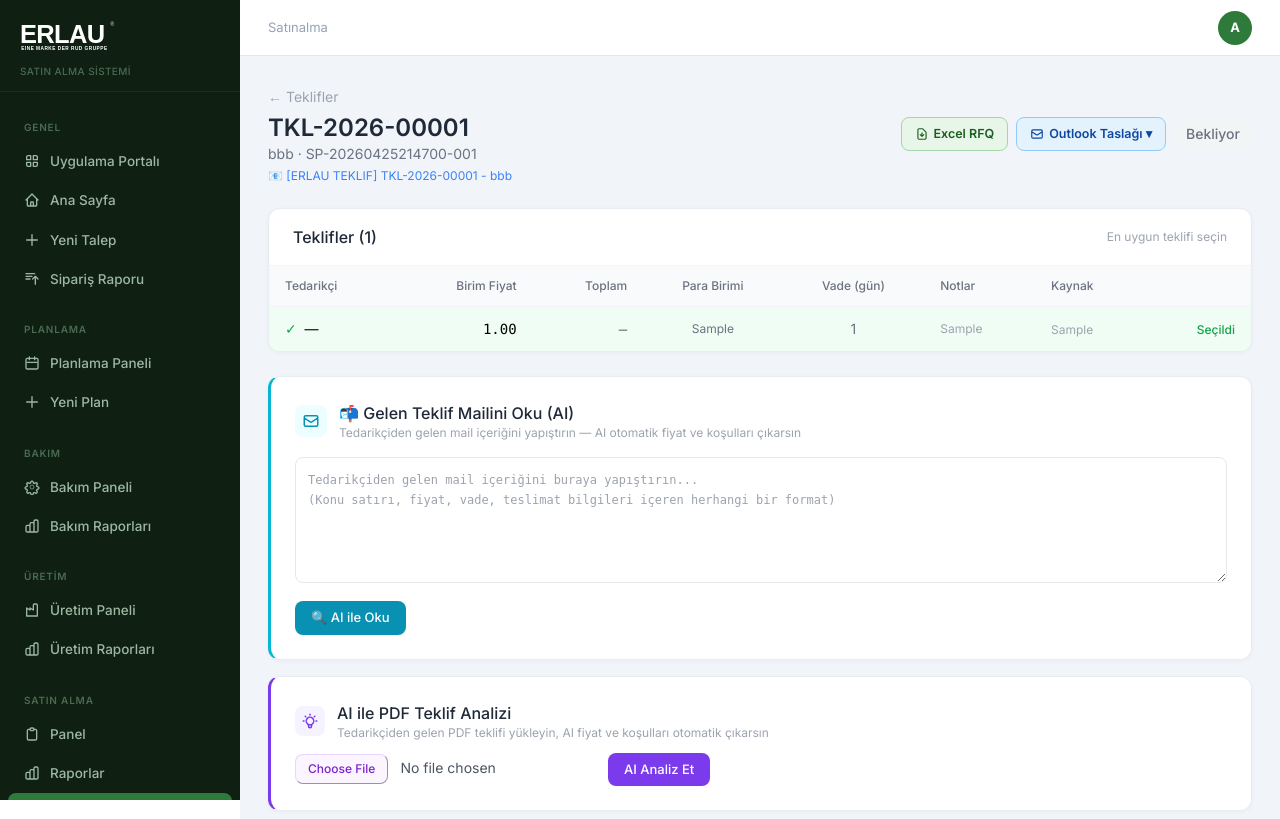
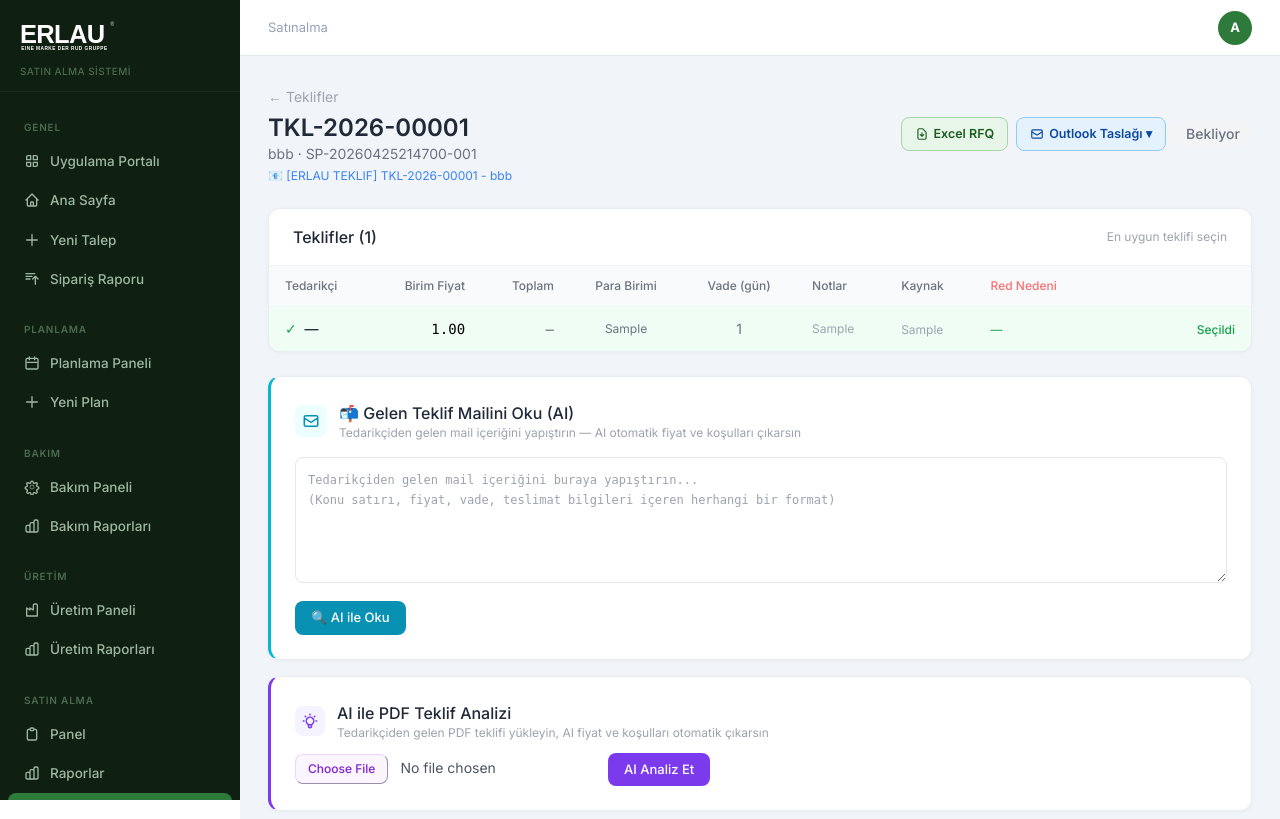
Before and after one commit to Erlau-Proje/erlau-app, a Flask app: page /satinalma/teklif/1 in a window 1280 px wide. Shown: the top 819 px of the page. Run offline with Flask 3, Linux system fonts and the light colour scheme; a user stored in the database is signed in; tables that the repository leaves empty hold one stand-in row (values such as "Sample post"); some libraries are stand-ins or nearby versions.

Commit message:
Teklif red nedeni + kopya silme fix
- TeklifKalem: red_nedeni alanı eklendi
- teklif_detay: Red Nedeni sütunu — dropdown (Fiyatı Yüksek/Termin Geç/Stok Yok/Kalite Uygun Değil/Diğer) + serbest metin, AJAX auto-save
- Seç butonu: JS + sunucu tarafı red nedeni zorunluluğu
- kalem_kopya_sil: bağlı TeklifGrubu'ları önce sil (IntegrityError fix)
- fiyatlandir: kopyayı sil sonrası location.reload()

Co-Authored-By: Claude Sonnet 4.6 <noreply@anthropic.com>

```diff
--- a/app/models.py
+++ b/app/models.py
@@ -207,6 +207,7 @@ class TeklifKalem(db.Model):
     teklif_dosyasi = db.Column(db.String(500))
     mail_referans = db.Column(db.String(100))
     notlar = db.Column(db.Text)
+    red_nedeni = db.Column(db.Text)
     secildi = db.Column(db.Boolean, default=False)
     created_at = db.Column(db.DateTime, default=datetime.utcnow)
 
--- a/app/routes.py
+++ b/app/routes.py
@@ -1385,11 +1385,28 @@ def teklif_kalem_ekle(grup_id):
     return redirect(url_for('satin_alma.teklif_detay', grup_id=grup_id))
 
 
+@satin_alma.route('/teklif/kalem/<int:kalem_id>/red-nedeni', methods=['POST'])
+@login_required
+@role_required('satinalma', 'admin')
+def teklif_kalem_red_nedeni(kalem_id):
+    kalem = TeklifKalem.query.get_or_404(kalem_id)
+    kalem.red_nedeni = request.form.get('red_nedeni', '').strip() or None
+    db.session.commit()
+    return jsonify({'ok': True})
+
+
 @satin_alma.route('/teklif/<int:grup_id>/sec/<int:kalem_id>', methods=['POST'])
 @login_required
 @role_required('satinalma', 'admin')
 def teklif_sec(grup_id, kalem_id):
     grup = TeklifGrubu.query.get_or_404(grup_id)
+    # Seçilmeyen alınan tekliflerde red nedeni zorunlu
+    eksik = [k for k in grup.kalemler
+             if k.id != kalem_id and k.birim_fiyat is not None and not k.red_nedeni]
+    if eksik:
+        tedarikci_listesi = ', '.join(k.tedarikci.name if k.tedarikci else '?' for k in eksik)
+        flash(f'Seçilmeyen teklifler için red nedeni girilmedi: {tedarikci_listesi}', 'danger')
+        return redirect(url_for('satin_alma.teklif_detay', grup_id=grup_id))
     for k in grup.kalemler:
         k.secildi = False
     kazanan = TeklifKalem.query.get_or_404(kalem_id)
@@ -1509,7 +1526,9 @@ def kalem_kopya_sil(kalem_id):
     kalem = TalepKalem.query.get_or_404(kalem_id)
     if not kalem.parent_kalem_id:
         return jsonify({'ok': False, 'hata': 'Orijinal kalem silinemez'}), 400
-    talep_id = kalem.talep_id
+    for grup in list(kalem.teklif_gruplari):
+        db.session.delete(grup)
+    db.session.flush()
     db.session.delete(kalem)
     db.session.commit()
     return jsonify({'ok': True})
--- a/app/templates/fiyatlandir.html
+++ b/app/templates/fiyatlandir.html
@@ -192,7 +192,7 @@ async function kalemKopyaSil(kalemId) {
   if (!confirm('Bu kopyayı silmek istiyor musunuz?')) return;
   const r = await fetch(`/satinalma/kalem/${kalemId}/kopya-sil`, {method:'POST'});
   const d = await r.json();
-  if (d.ok) { document.getElementById('kalem-row-'+kalemId)?.remove(); }
+  if (d.ok) { location.reload(); }
   else { alert(d.hata || 'Silinemedi'); }
 }
 
--- a/app/templates/teklif_detay.html
+++ b/app/templates/teklif_detay.html
@@ -86,6 +86,7 @@
           <th class="px-4 py-3 text-center text-xs font-medium text-gray-500">Vade (gün)</th>
           <th class="px-4 py-3 text-left text-xs font-medium text-gray-500">Notlar</th>
           <th class="px-4 py-3 text-left text-xs font-medium text-gray-500">Kaynak</th>
+          <th class="px-4 py-3 text-left text-xs font-medium text-red-400">Red Nedeni</th>
           <th class="px-4 py-3"></th>
         </tr>
       </thead>
@@ -109,9 +110,35 @@
           <td class="px-4 py-3">
             <span class="text-xs text-gray-400 capitalize">{{ k.kaynak }}</span>
           </td>
+          <td class="px-4 py-3" style="min-width:160px">
+            {% if k.secildi %}
+              <span class="text-xs text-green-600">—</span>
+            {% elif k.birim_fiyat is not none %}
+              <select id="red-sel-{{ k.id }}"
+                data-kalem="{{ k.id }}"
+                data-tedarikci="{{ k.tedarikci.name if k.tedarikci else '?' }}"
+                class="red-nedeni-select text-xs border rounded px-1 py-0.5 w-full"
+                style="border-color:{% if k.red_nedeni %}#86efac{% else %}#fca5a5{% endif %}"
+                onchange="redNedeniDegisti({{ k.id }})">
+                <option value="">— Sebep seçin —</option>
+                {% for opt in ['Fiyatı Yüksek','Termin Geç','Stok Yok','Kalite Uygun Değil','Diğer'] %}
+                <option value="{{ opt }}" {% if k.red_nedeni == opt or (opt == 'Diğer' and k.red_nedeni and k.red_nedeni not in ['Fiyatı Yüksek','Termin Geç','Stok Yok','Kalite Uygun Değil']) %}selected{% endif %}>{{ opt }}</option>
+                {% endfor %}
+              </select>
+              <input type="text" id="red-custom-{{ k.id }}"
+                placeholder="Sebebi yazın..."
+                value="{% if k.red_nedeni and k.red_nedeni not in ['Fiyatı Yüksek','Termin Geç','Stok Yok','Kalite Uygun Değil'] %}{{ k.red_nedeni }}{% endif %}"
+                class="text-xs border border-gray-200 rounded px-1 py-0.5 w-full mt-1"
+                style="display:{% if k.red_nedeni and k.red_nedeni not in ['Fiyatı Yüksek','Termin Geç','Stok Yok','Kalite Uygun Değil'] %}block{% else %}none{% endif %}"
+                onblur="redNedeniKaydet({{ k.id }})">
+            {% else %}
+              <span class="text-xs text-gray-300">Fiyat girilmedi</span>
+            {% endif %}
+          </td>
           <td class="px-4 py-3 text-right whitespace-nowrap">
             {% if not k.secildi %}
-              <form method="POST" action="{{ url_for('satin_alma.teklif_sec', grup_id=grup.id, kalem_id=k.id) }}" class="inline">
+              <form method="POST" action="{{ url_for('satin_alma.teklif_sec', grup_id=grup.id, kalem_id=k.id) }}" class="inline"
+                onsubmit="return teklifSecKontrol({{ k.id }})">
                 <button class="text-xs bg-green-600 text-white px-3 py-1 rounded-lg hover:bg-green-700">Seç</button>
               </form>
               <form method="POST" action="{{ url_for('satin_alma.teklif_kalem_sil', kalem_id=k.id) }}" class="inline ml-1" onsubmit="return confirm('Teklifi kaldır?')">
@@ -293,6 +320,52 @@
 </div>
 {% endif %}
 <script>
+// ── Red Nedeni ──────────────────────────────────────────────────────────────
+function redNedeniDegisti(kalemId) {
+  const sel = document.getElementById('red-sel-' + kalemId);
+  const custom = document.getElementById('red-custom-' + kalemId);
+  if (sel.value === 'Diğer') {
+    custom.style.display = 'block';
+    custom.focus();
+  } else {
+    custom.style.display = 'none';
+    redNedeniKaydet(kalemId);
+  }
+}
+
+async function redNedeniKaydet(kalemId) {
+  const sel = document.getElementById('red-sel-' + kalemId);
+  const custom = document.getElementById('red-custom-' + kalemId);
+  const neden = sel.value === 'Diğer' ? custom.value.trim() : sel.value;
+  if (!neden) return;
+  const fd = new FormData();
+  fd.append('red_nedeni', neden);
+  await fetch(`/satinalma/teklif/kalem/${kalemId}/red-nedeni`, {method: 'POST', body: fd});
+  sel.style.borderColor = '#86efac';
+}
+
+function teklifSecKontrol(secKalemId) {
+  const selects = document.querySelectorAll('.red-nedeni-select');
+  const eksik = [];
+  selects.forEach(sel => {
+    if (parseInt(sel.dataset.kalem) === secKalemId) return;
+    const custom = document.getElementById('red-custom-' + sel.dataset.kalem);
+    const deger = sel.value === 'Diğer' ? (custom ? custom.value.trim() : '') : sel.value;
+    if (!deger) eksik.push(sel.dataset.tedarikci);
+  });
+  if (eksik.length > 0) {
+    alert('Seçilmeyen teklifler için önce red nedeni girin:\n• ' + eksik.join('\n• '));
+    return false;
+  }
+  // Diğer seçili olanları kaydet, sonra form gönder
+  selects.forEach(sel => {
+    if (parseInt(sel.dataset.kalem) !== secKalemId && sel.value === 'Diğer') {
+      redNedeniKaydet(parseInt(sel.dataset.kalem));
+    }
+  });
+  return true;
+}
+
 // Mailto menüsünü dışarı tıklayınca kapat
 document.addEventListener('click', function(e) {
   const wrap = document.getElementById('mailtoWrap');
```
